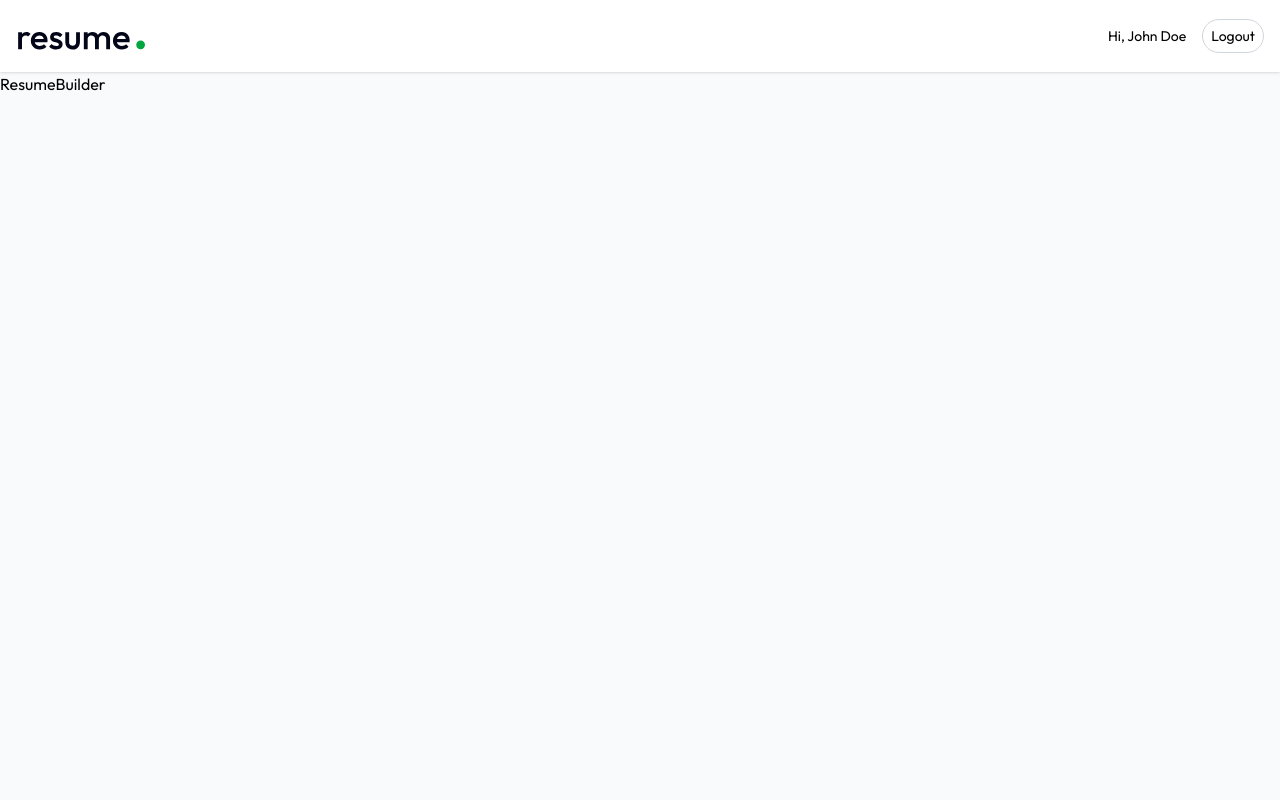
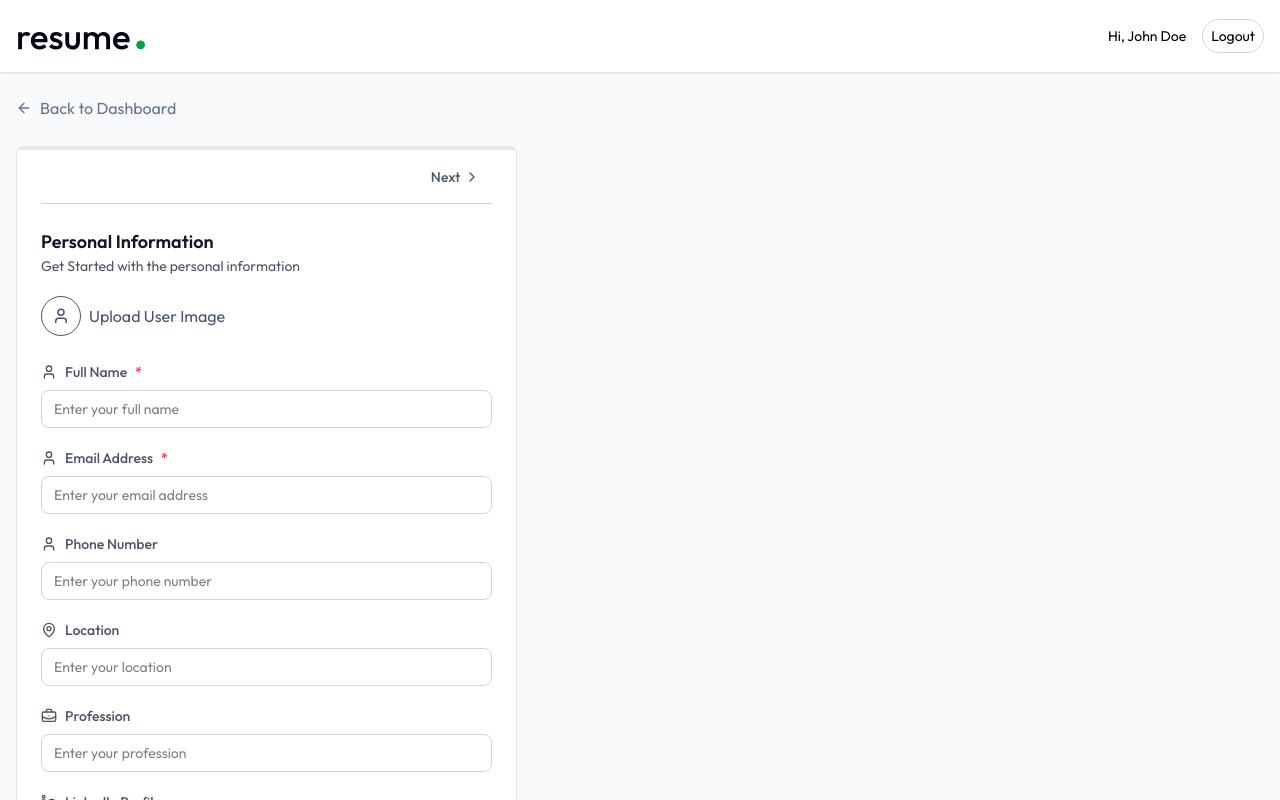
Before and after one commit to SyedYasirAliZafar/AI-Resume-Builder, a React (Vite) app in the folder client/: page /app/builder/1 in a window 1280 px wide. Shown: the top 800 px of the page. Built offline with nearby package versions, Linux system fonts and the light colour scheme.

Commit message:
Resume Builder Page Left Section Ui Completed

```diff
--- /dev/null
+++ b/client/src/components/PersonalInfoForm.jsx
@@ -0,0 +1,112 @@
+import { BriefcaseBusiness, Linkedin, User, MapPin, Globe } from "lucide-react";
+import React from "react";
+
+const PersonalInfoForm = ({
+  data,
+  onChange,
+  removeBackground,
+  setRemoveBackground,
+}) => {
+  const handleChange = (field, value) => {
+    onChange({ ...data, [field]: value });
+  };
+
+  const fields = [
+    {
+      key: "full_name",
+      label: "Full Name",
+      icon: User,
+      type: "text",
+      required: true,
+    },
+    {
+      key: "email",
+      label: "Email Address",
+      icon: User,
+      type: "email",
+      required: true,
+    },
+    { key: "phone", label: "Phone Number", icon: User, type: "tel" },
+    { key: "location", label: "Location", icon: MapPin, type: "text" },
+    {
+      key: "profession",
+      label: "Profession",
+      icon: BriefcaseBusiness,
+      type: "text",
+    },
+    { key: "linkedin", label: "LinkedIn Profile", icon: Linkedin, type: "url" },
+    { key: "website", label: "Personal Website", icon: Globe, type: "url" },
+  ];
+
+  return (
+    <div>
+      <h3 className="text-lg font-semibold text-gray-900">
+        Personal Information
+      </h3>
+      <p className="text-sm text-gray-600">
+        Get Started with the personal information
+      </p>
+      <div className="flex items-center gap-2">
+        <label>
+          {data.image ? (
+            <img
+              src={
+                typeof data.image === "string"
+                  ? data.image
+                  : URL.createObjectURL(data.image)
+              }
+              alt="user-image"
+              className="w-16 h-16 rounded-full object-cover mt-5 ring ring-slate-300 hover:opacity-80"
+            />
+          ) : (
+            <div className="inline-flex items-center gap-2 mt-5 text-slate-600 hover:text-slate-700 cursor-pointer">
+              <User className="size-10 p-2.5 border rounded-full" />
+              Upload User Image
+            </div>
+          )}
+          <input
+            type="file"
+            accept="image/jpeg, image/png"
+            className="hidden"
+            onChange={(e) => handleChange("image", e.target.files[0])}
+          />
+        </label>
+        {typeof data.image === "object" && (
+          <div className="flex flex-col gap-1 pl-4 text-sm">
+            <p>Remove Background</p>
+            <label className="relative inline-flex items-center cursor-pointer text-gray-900 gap-3">
+              <input
+                type="checkbox"
+                className="sr-only peer"
+                onChange={() => setRemoveBackground((prev) => !prev)}
+                checked={removeBackground}
+              />
+              {/* Track (background) */}
+              <div className="w-11 h-5 bg-slate-300 rounded-full peer peer-checked:bg-green-600 transition-colors duration-200"></div>
+
+              {/* Dot */}
+              <span className="absolute left-1 top-1 w-4 h-3 bg-white rounded-full transition-transform duration-200 ease-in-out peer-checked:translate-x-5"></span>
+            </label>
+          </div>
+        )}
+      </div>
+
+        {fields.map((field)=>{
+            const Icon = field.icon
+            return (
+                <div key={field.key} className="space-y-1 mt-5">
+                    <label className="flex items-center gap-2 text-sm font-medium text-gray-600">
+                        <Icon className="size-4" />
+                        {field.label}
+                        {field.required && <span className="text-red-500">*</span>}
+                    </label>
+                    <input type={field.type} value={data[field.key] || ""} onChange={(e)=> handleChange(field.key, e.target.value)} className="mt-1 w-full px-3 py-2 border border-gray-300 rounded-lg focus:ring focus:ring-blue-500 focus:border-blue-500 outline-none transition-colors text-sm" placeholder={`Enter your ${field.label.toLowerCase()}`} required={field.required} />
+                </div>
+            )
+})}
+
+    </div>
+  );
+};
+
+export default PersonalInfoForm;
--- a/client/src/pages/ResumeBuilder.jsx
+++ b/client/src/pages/ResumeBuilder.jsx
@@ -1,11 +1,134 @@
-import React from 'react'
+import React from "react";
+import { useState, useEffect } from "react";
+import { dummyResumeData } from "../assets/assets";
+import { Link, useParams } from "react-router-dom";
+import {
+  ArrowLeftIcon,
+  Briefcase,
+  ChevronLeft,
+  ChevronRight,
+  FileText,
+  FolderIcon,
+  GraduationCap,
+  Sparkles,
+  User,
+} from "lucide-react";
+import PersonalInfoForm from "../components/PersonalInfoForm";
 
 const ResumeBuilder = () => {
+  const { resumeId } = useParams();
+
+  const [resumeData, setResumeData] = useState({
+    _id: "",
+    title: "",
+    personal_info: {},
+    professional_summary: "",
+    experience: [],
+    education: [],
+    project: [],
+    skills: [],
+    template: "classic",
+    accent_color: "#3B82F6",
+    public: false,
+  });
+
+  const loadExistingResume = async () => {
+    const resume = dummyResumeData.find((resume) => resume._id === resumeId);
+    if (resume) {
+      setResumeData(resume);
+      document.title = resume.title;
+    }
+  };
+
+  const [activeSectionIndex, setActiveSectionIndex] = useState(0);
+
+  const [removeBackground, setRemoveBackground] = useState(false);
+
+  const sections = [
+    { id: "personal", name: "Personal Info", icon: User },
+    { id: "summary", name: "Summary", icon: FileText },
+    { id: "experience", name: "Experience", icon: Briefcase },
+    { id: "education", name: "Education", icon: GraduationCap },
+    { id: "projects", name: "Projects", icon: FolderIcon },
+    { id: "skills", name: "Skills", icon: Sparkles },
+  ];
+
+  const activeSection = sections[activeSectionIndex];
+
+  useEffect(() => {
+    loadExistingResume();
+  }, []);
+
   return (
     <div>
-      ResumeBuilder
+      <div className="max-w-7xl mx-auto px-4 py-6">
+        <Link
+          to={"/app"}
+          className="flex inline-flex gap-2 items-center text-slate-500 hover:text-slate-700 transition-all"
+        >
+          <ArrowLeftIcon className="size-4" /> Back to Dashboard
+        </Link>
+      </div>
+
+      <div className="max-w-7xl mx-auto px-4 pb-8">
+        <div className="grid lg:grid-cols-12 gap-8">
+          {/* Left Pannel - Form */}
+          <div className="relative lg:col-span-5 rounded-lg overflow-hidden">
+            <div className="bg-white rounded-lg shadow-sm border border-gray-200 p-6 pt-1">
+              {/* progress bar using activeSectionIndex */}
+              <hr className="absolute top-0 left-0 right-0 border-2 border-gray-200" />
+              <hr
+                className="absolute top-0 left-0 h-1 bg-gradient-to-r from-green-500 to-green-600 border-none transition-all duration-2000"
+                style={{
+                  width: `${(activeSectionIndex * 100) / (sections.length - 1)}%`,
+                }}
+              />
+
+              {/* Section Navigation */}
+              <div className="flex justify-between items-center mb-6 border-b border-gray-300 py-1">
+                <div></div>
+                <div className="flex items-center">
+                  {activeSectionIndex !== 0 && (
+                    <button
+                      onClick={() =>
+                        setActiveSectionIndex((prevIndex) =>
+                          Math.max(prevIndex - 1, 0),
+                        )
+                      }
+                      className="flex item-center gap-1 p-3 rounded-lg text-sm font-medium text-gray-600 hover:bg-gray-50 transition-all"
+                      disabled={activeSectionIndex === 0}
+                    >
+                      <ChevronLeft className="size-4" /> Previous
+                    </button>
+                  )}
+                  <button
+                    onClick={() =>
+                      setActiveSectionIndex((prevIndex) =>
+                        Math.min(prevIndex + 1, sections.length - 1)
+                      )
+                    }
+                    className= {`flex items-center gap-1 p-3 rounded-lg text-sm font-medium text-gray-600 hover:bg-gray-50 transition-all ${activeSectionIndex === sections.length - 1 && 'opacity-50'}`}
+                    disabled={activeSectionIndex === 0}
+                  >
+                    Next <ChevronRight className="size-4" />
+                  </button>
+                </div>
+              </div>
+                    {/* Form Content */}
+                    <div className="space-y-6">
+                        {activeSection.id === 'personal' && (
+                          <PersonalInfoForm data={resumeData.personal_info} onChange={(data)=>setResumeData(prev => ({...prev, personal_info: data}))} removeBackground={removeBackground} setRemoveBackground={setRemoveBackground} />
+                        )}
+                    </div>
+
+            </div>
+          </div>
+          {/* Right Pannel - Preview  */}
+          <div></div>
+        </div>
+      </div>
     </div>
-  )
-}
+  );
+};
 
-export default ResumeBuilder
+export default ResumeBuilder;
```
